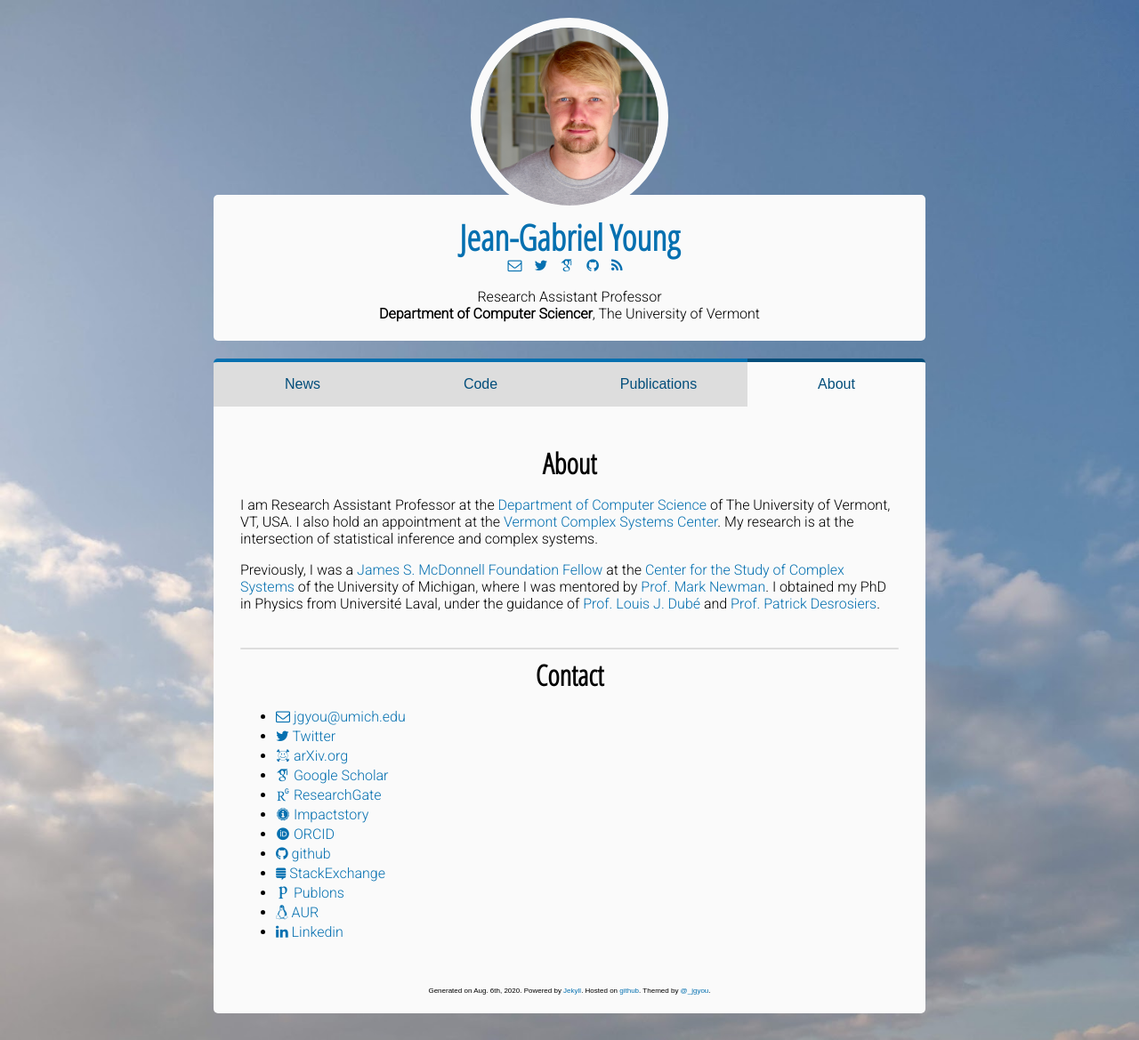
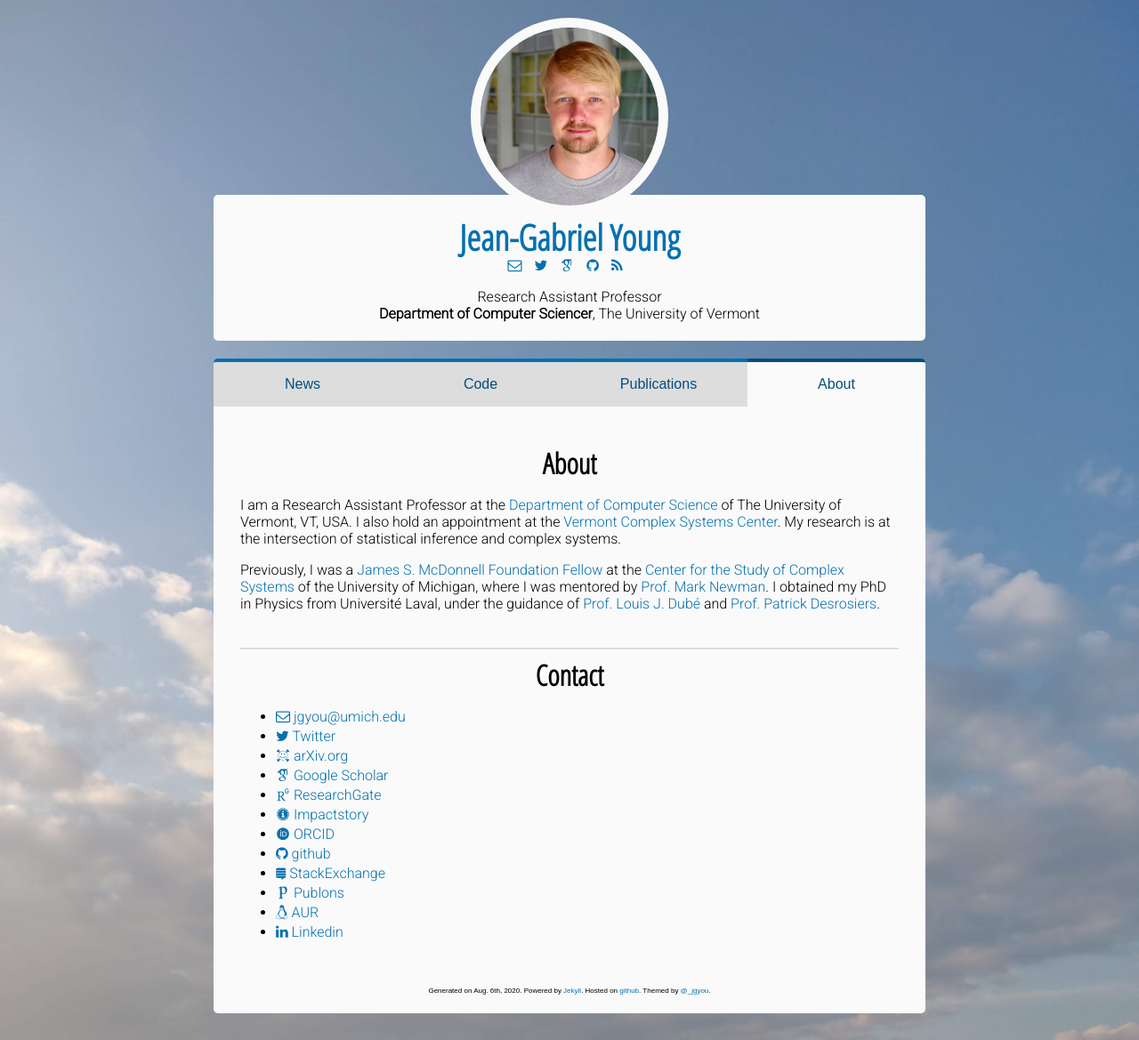
Before and after one commit to jg-you/jg-you.github.io, a Jekyll site: the page built from about.md, in a window 1280 px wide. Shown: the whole page at 89% size. Built offline with Jekyll 4.4.1, drawn with Linux system fonts in a browser that asks for light colours; some web fonts are replaced; comment, search, counter and statistics services are not loaded.

```diff
--- a/about.md
+++ b/about.md
@@ -4,7 +4,7 @@ title: About
 ---
 
 ## About
-I am Research Assistant Professor at the [Department of Computer Science](https://www.uvm.edu/cems/cs) of The University of Vermont, VT, USA. I also hold an appointment at the [Vermont Complex Systems Center](https://vermontcomplexsystems.org/). My research is at the intersection of statistical inference and complex systems.
+I am a Research Assistant Professor at the [Department of Computer Science](https://www.uvm.edu/cems/cs) of The University of Vermont, VT, USA. I also hold an appointment at the [Vermont Complex Systems Center](https://vermontcomplexsystems.org/). My research is at the intersection of statistical inference and complex systems.
 
 Previously, I was a [James S. McDonnell Foundation Fellow](https://www.jsmf.org/apply/fellowship/) at the [Center for the Study of Complex Systems](http://lsa.umich.edu/cscs/) of the University of Michigan, where I was mentored by [Prof. Mark Newman](http://www-personal.umich.edu/~mejn/).
 I obtained my PhD in Physics from  Université Laval, under the guidance of [Prof. Louis J. Dubé](http://www.dynamica.phy.ulaval.ca) and [Prof. Patrick Desrosiers](https://scholar.google.ca/citations?user=YAqE0O0AAAAJ&hl=en).
```
